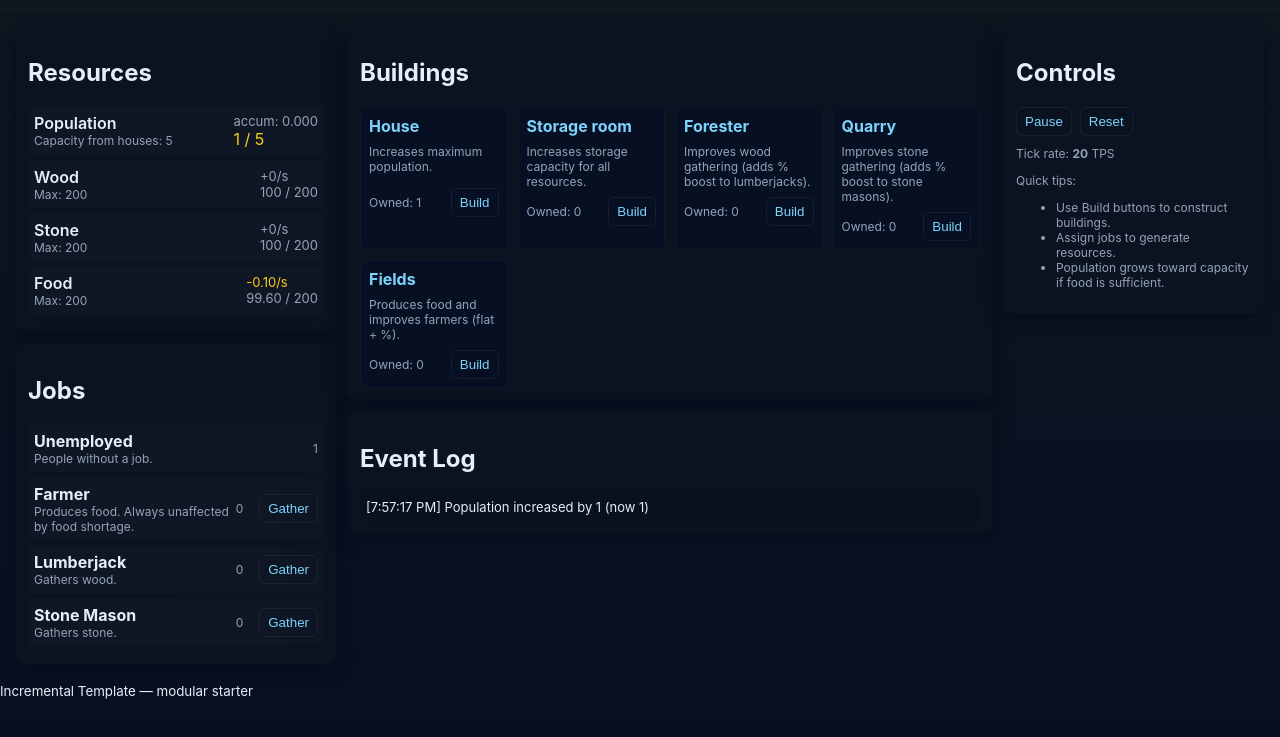
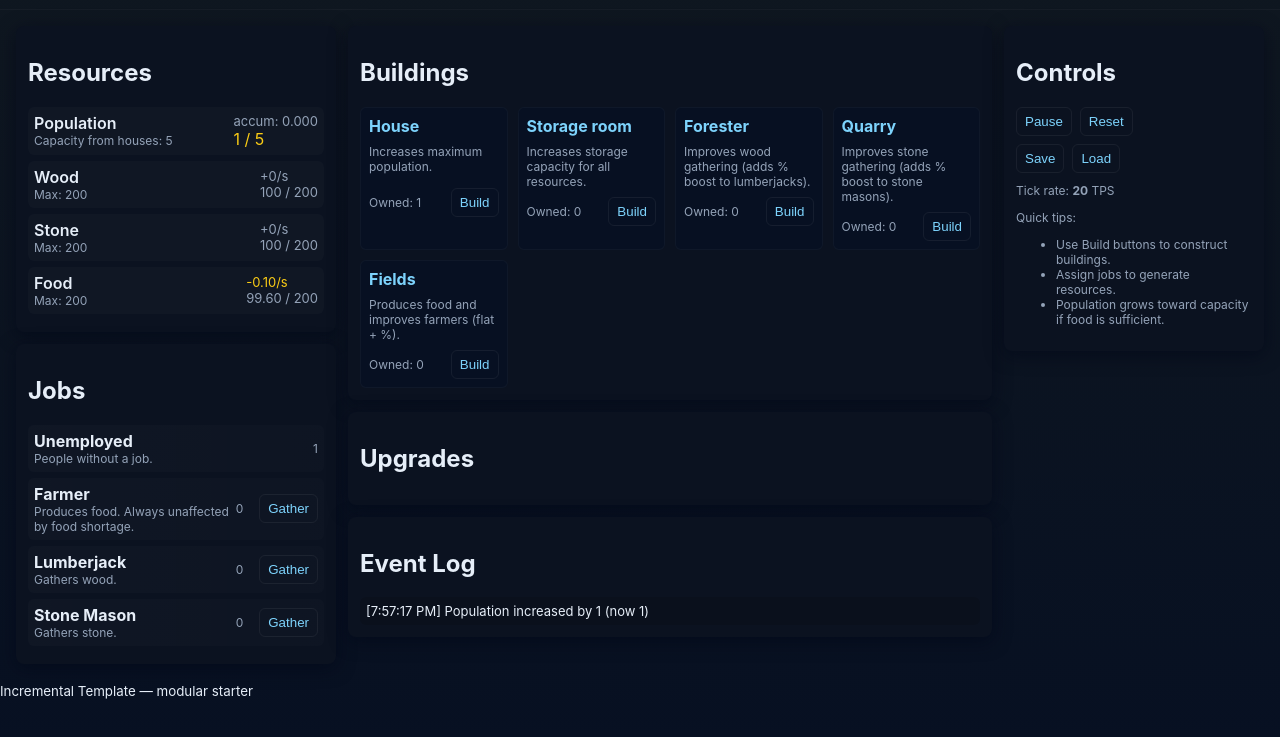
Before and after one commit to IskarAT/TestGame, a plain HTML site: page index.html in a window 1280 px wide. Shown: the part 39-776 px from the top of the page. Drawn offline with Linux system fonts and the light colour scheme.

Commit message:
Update index.html

```diff
--- a/index.html
+++ b/index.html
@@ -30,6 +30,12 @@
         <div id="building-grid" class="grid"></div>
       </section>
 
+      <section id="upgrades" class="panel">
+        <h2>Upgrades</h2>
+        <div id="upgrade-grid" class="grid"></div>
+        <div id="upgrades-empty" class="small-muted" style="margin-top:8px;display:none">All available upgrades have been bought.</div>
+      </section>
+
       <section id="log" class="panel">
         <h2>Event Log</h2>
         <div id="event-log" class="event-log"></div>
@@ -42,6 +48,10 @@
         <div class="control-row">
           <button id="pause-btn" class="btn">Pause</button>
           <button id="reset-btn" class="btn">Reset</button>
+        </div>
+        <div class="control-row" style="margin-top:8px">
+          <button id="save-btn" class="btn">Save</button>
+          <button id="load-btn" class="btn">Load</button>
         </div>
         <div class="small-muted" style="margin-top:10px">
           Tick rate: <strong id="tick-rate">20</strong> TPS
```
